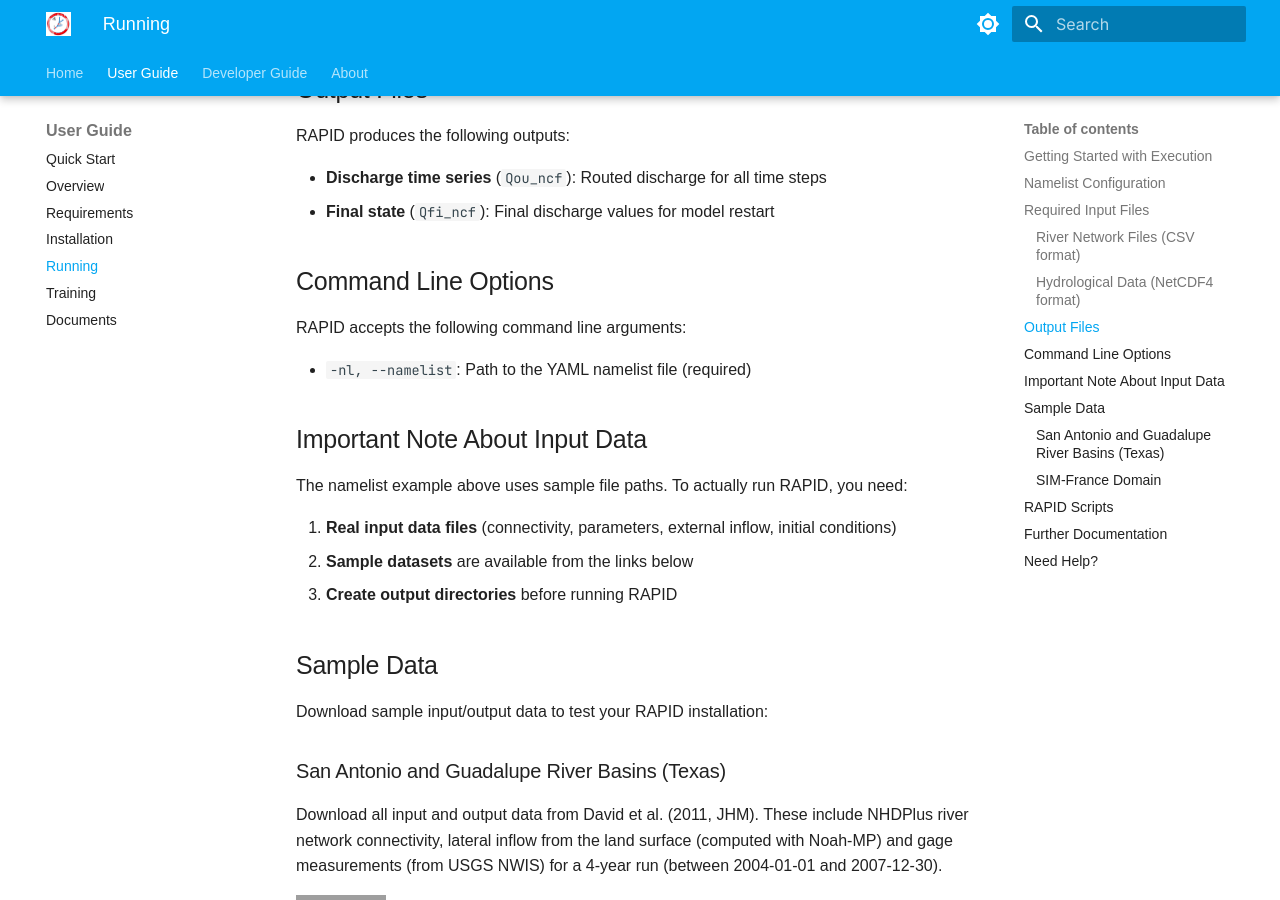
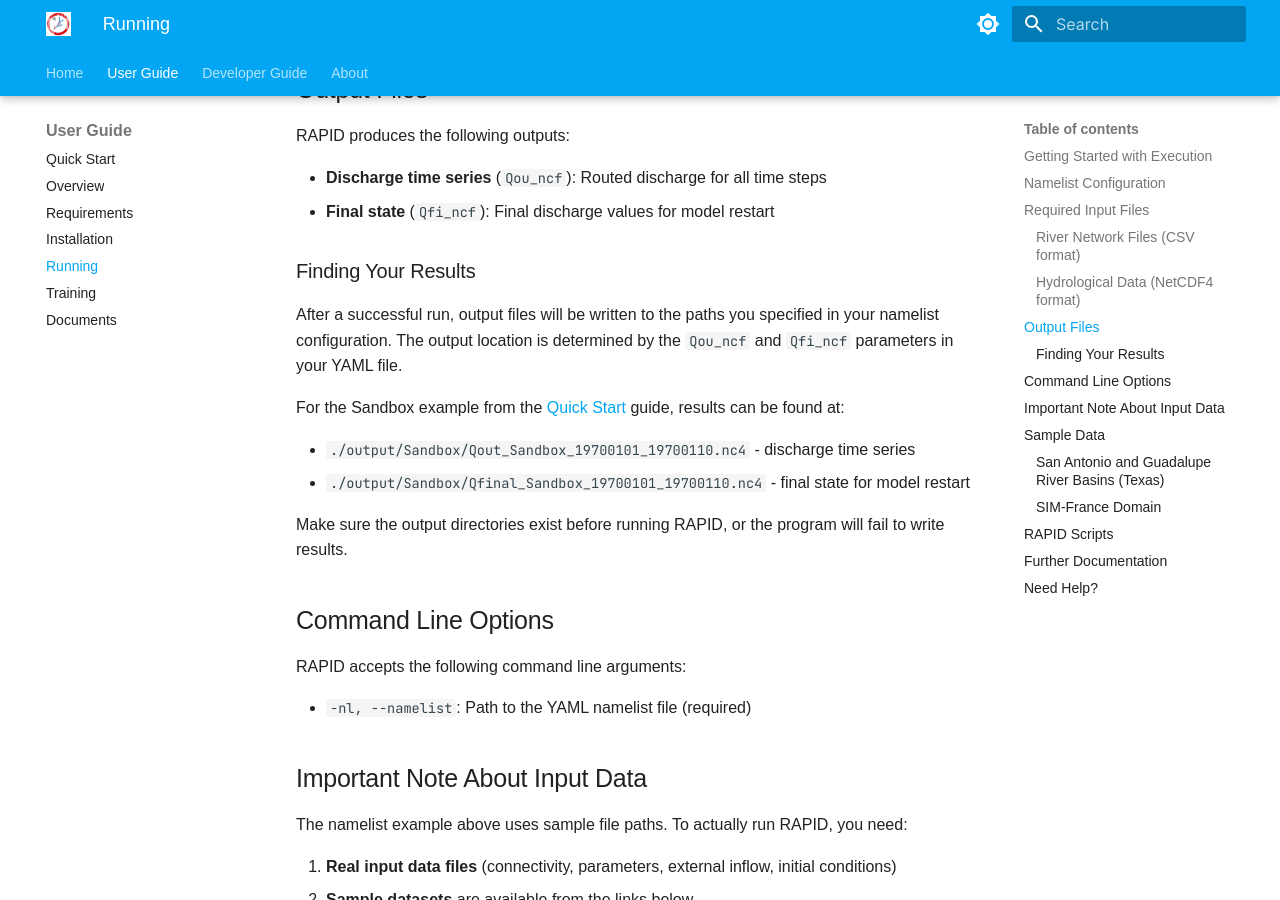
Before and after one commit to c-h-david/rapid-hub, an MkDocs documentation site: the page built from docs/user-guide/getting-started/running.md, in a window 1280 px wide and 900 px high, scrolled down 1770 px. Built offline with MkDocs 1.6.1 and Material for MkDocs 9.7.7, drawn with Linux system fonts in a browser that asks for light colours; a script that is not in the unit is left out; grey boxes are pictures that could not be loaded.

Commit message:
docs: add output file location information to Quick Start and Running pages (#3)
Added "Viewing Results" section to Quick Start page and "Finding Your Results"
subsection to Running page to explicitly show users where to find their output
files after running RAPID. Addresses issue #19.

```diff
--- a/docs/user-guide/getting-started/running.md
+++ b/docs/user-guide/getting-started/running.md
@@ -78,6 +78,17 @@ RAPID produces the following outputs:
 - **Discharge time series** (`Qou_ncf`): Routed discharge for all time steps
 - **Final state** (`Qfi_ncf`): Final discharge values for model restart
 
+### Finding Your Results
+
+After a successful run, output files will be written to the paths you specified in your namelist configuration. The output location is determined by the `Qou_ncf` and `Qfi_ncf` parameters in your YAML file.
+
+For the Sandbox example from the [Quick Start](../../quick-start.md) guide, results can be found at:
+
+- `./output/Sandbox/Qout_Sandbox_19700101_19700110.nc4` - discharge time series
+- `./output/Sandbox/Qfinal_Sandbox_19700101_19700110.nc4` - final state for model restart
+
+Make sure the output directories exist before running RAPID, or the program will fail to write results.
+
 ## Command Line Options
 
 RAPID accepts the following command line arguments:
```
Also changed, not shown: docs/user-guide/quick-start.md (+7 -0 lines).
